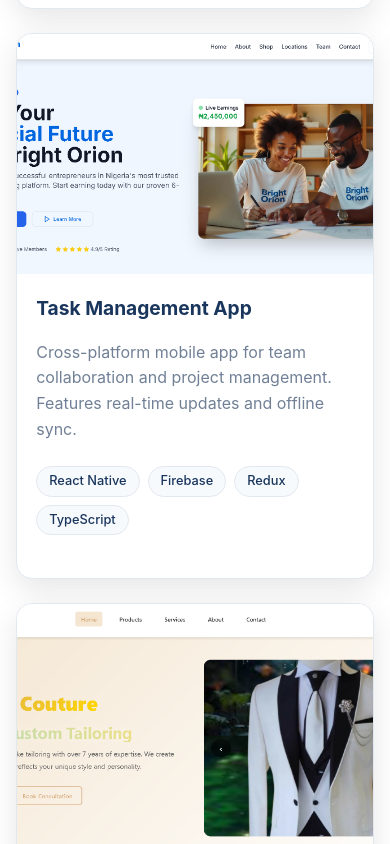
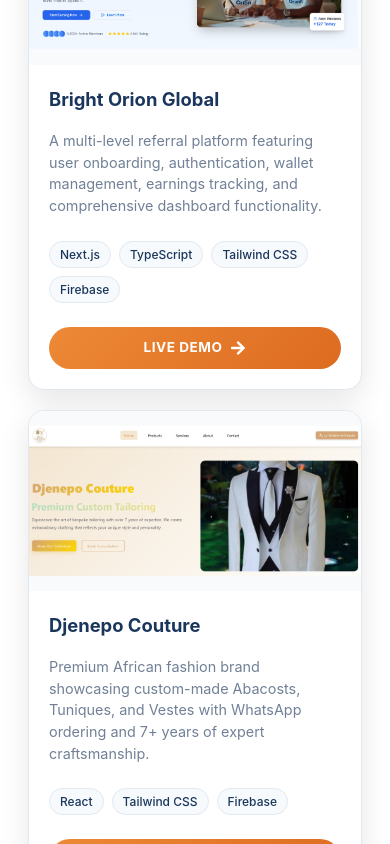
Before and after one commit to alawantech/abubakardev, a React (Vite) app: page / in a window 390 px wide. Shown: the part 4200-5044 px from the top of the page. Built offline with nearby package versions, Linux system fonts and the light colour scheme; no server answers.

Commit message:
Update portfolio section with real projects and responsive design

```diff
--- a/src/components/Portfolio.css
+++ b/src/components/Portfolio.css
@@ -4,13 +4,14 @@
 
 .portfolio-grid {
   display: grid;
-  grid-template-columns: repeat(auto-fit, minmax(380px, 1fr));
+  grid-template-columns: repeat(auto-fit, minmax(min(100%, 320px), 1fr));
   gap: 2rem;
   margin-top: 3rem;
   justify-items: center;
   max-width: 1200px;
   margin-left: auto;
   margin-right: auto;
+  padding: 0 1rem;
 }
 
 .portfolio-card {
@@ -20,6 +21,8 @@
   box-shadow: 0 10px 30px rgba(0, 0, 0, 0.1);
   transition: all 0.3s ease;
   border: 1px solid #e2e8f0;
+  width: 100%;
+  max-width: 100%;
 }
 
 .portfolio-card:hover {
@@ -31,17 +34,21 @@
   position: relative;
   height: 240px;
   overflow: hidden;
+  background: #f8fafc;
+  display: flex;
+  align-items: center;
+  justify-content: center;
 }
 
 .portfolio-image img {
   width: 100%;
   height: 100%;
-  object-fit: cover;
+  object-fit: contain;
   transition: transform 0.3s ease;
 }
 
 .portfolio-card:hover .portfolio-image img {
-  transform: scale(1.05);
+  transform: scale(1.03);
 }
 
 .portfolio-overlay {
@@ -157,7 +164,12 @@
 
 @media (max-width: 1024px) {
   .portfolio-grid {
-    grid-template-columns: repeat(2, 1fr);
+    grid-template-columns: repeat(auto-fit, minmax(min(100%, 300px), 1fr));
+    gap: 1.5rem;
+  }
+
+  .portfolio-image {
+    height: 220px;
   }
 }
 
@@ -165,15 +177,28 @@
   .portfolio-grid {
     grid-template-columns: 1fr;
     gap: 1.5rem;
+    padding: 0 1rem;
   }
 
   .portfolio-card {
-    max-width: 500px;
+    max-width: 100%;
     margin: 0 auto;
+  }
+
+  .portfolio-image {
+    height: 200px;
   }
 
   .portfolio-content {
     padding: 1.5rem;
+  }
+
+  .portfolio-title {
+    font-size: 1.3rem;
+  }
+
+  .portfolio-description {
+    font-size: 0.95rem;
   }
 
   .portfolio-actions {
@@ -183,19 +208,68 @@
   .portfolio-btn,
   .portfolio-btn-secondary {
     flex: none;
+    width: 100%;
   }
 }
 
 @media (max-width: 480px) {
   .portfolio-grid {
     grid-template-columns: 1fr;
+    gap: 1.25rem;
+    padding: 0 0.75rem;
+  }
+
+  .portfolio-image {
+    height: 180px;
   }
 
   .portfolio-content {
-    padding: 1.2rem;
+    padding: 1.25rem;
   }
 
   .portfolio-title {
-    font-size: 1.2rem;
+    font-size: 1.15rem;
+  }
+
+  .portfolio-description {
+    font-size: 0.9rem;
+    line-height: 1.5;
+  }
+
+  .portfolio-category {
+    font-size: 0.8rem;
+    padding: 6px 12px;
+  }
+
+  .tech-tag {
+    font-size: 0.75rem;
+    padding: 3px 10px;
+  }
+
+  .portfolio-btn {
+    padding: 10px 20px;
+    font-size: 0.85rem;
   }
 }
+
+@media (max-width: 360px) {
+  .portfolio-grid {
+    padding: 0 0.5rem;
+  }
+
+  .portfolio-image {
+    height: 160px;
+  }
+
+  .portfolio-content {
+    padding: 1rem;
+  }
+
+  .portfolio-title {
+    font-size: 1.1rem;
+  }
+
+  .portfolio-description {
+    font-size: 0.85rem;
+  }
+}
--- a/src/components/Portfolio.jsx
+++ b/src/components/Portfolio.jsx
@@ -8,25 +8,27 @@ const Portfolio = () => {
   const projects = [
     {
       title: "Rady.ng - E-Commerce Platform",
-      description: "Empower your business with our intuitive website builder. Create a professional e-commerce store in minutes, complete with a custom domain. Our all-in-one platform helps you manage inventory, process sales, and grow your online presence effortlessly.",
+      description: "An intuitive e-commerce platform with website builder, custom domains, inventory management, and payment processing. Build and grow your online store effortlessly.",
       image: "/rady.ng.PNG",
       tech: ["React", "Firebase", "Tailwind", "Flutterwave"],
       category: "Web Development",
       liveLink: "https://www.rady.ng/"
     },
     {
-      title: "Task Management App",
-      description: "Cross-platform mobile app for team collaboration and project management. Features real-time updates and offline sync.",
+      title: "Bright Orion Global",
+      description: "A multi-level referral platform featuring user onboarding, authentication, wallet management, earnings tracking, and comprehensive dashboard functionality.",
       image: "/brightorion.PNG",
-      tech: ["React Native", "Firebase", "Redux", "TypeScript"],
-      category: "Mobile App"
+      tech: ["Next.js", "TypeScript", "Tailwind CSS", "Firebase"],
+      category: "Web Development",
+      liveLink: "https://brightorionglobal.com"
     },
     {
-      title: "Business Analytics Dashboard",
-      description: "Custom analytics platform with real-time data visualization, reporting tools, and automated insights for business intelligence.",
+      title: "Djenepo Couture",
+      description: "Premium African fashion brand showcasing custom-made Abacosts, Tuniques, and Vestes with WhatsApp ordering and 7+ years of expert craftsmanship.",
       image: "/djenepocouture.PNG",
-      tech: ["React", "Python", "PostgreSQL", "Chart.js"],
-      category: "Custom Software"
+      tech: ["React", "Tailwind CSS", "Firebase"],
+      category: "Web Development",
+      liveLink: "https://djenepocouture.com"
     }
   ]
 
```
Also changed, not shown: 1 other file (tests, documents, lock files or other folders).
